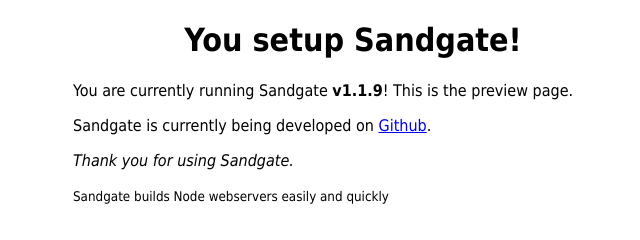
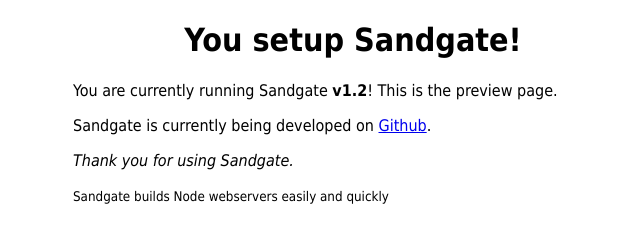
Before and after one commit to synt7x/SandGate, a website: page placeHolders/default.html in a window 1280 px wide. Shown: the full height of the page, 287-927 px from the left. Drawn offline with Linux system fonts and the light colour scheme.

Commit message:
🦋 Public Directory fix

```diff
--- a/package.json
+++ b/package.json
@@ -1,6 +1,6 @@
 {
     "name": "sandgate",
-    "version": "1.1.9",
+    "version": "1.2.0",
     "description": "Quickly assemble lightweight apps in Node, with only one additional package.",
     "main": "package.js",
     "scripts": {
--- a/placeHolders/default.html
+++ b/placeHolders/default.html
@@ -17,7 +17,7 @@
 </head>
 <body>
     <h1>You setup Sandgate!</h1>
-    <p>You are currently running Sandgate <b>v1.1.9</b>! This is the preview page.</p>
+    <p>You are currently running Sandgate <b>v1.2</b>! This is the preview page.</p>
 
     <p>
         Sandgate is currently being developed on
```
Also changed, not shown: package.js (+4 -4 lines).
